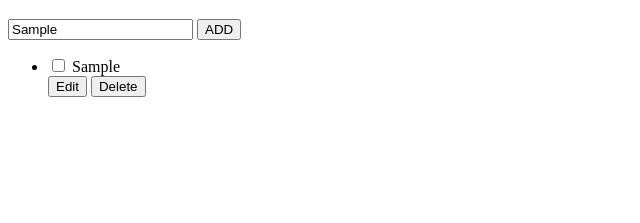
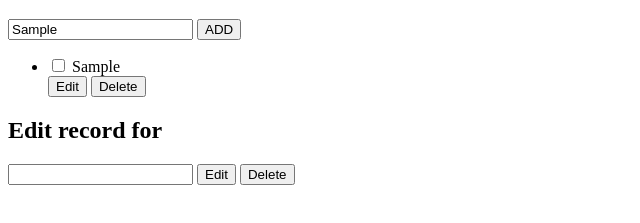
Before and after one commit to ChamuMutezva/todo-js, a plain HTML site: page index.html in a window 1280 px wide. Both pictures are taken after typing "Sample" into the empty fields and a click on the input "ADD". Shown: the part 61-284 px from the top of the page, without its empty margins (0-640 px from the left). Drawn offline with Linux system fonts and the light colour scheme.

Commit message:
feat: edit section created

```diff
--- a/index.html
+++ b/index.html
@@ -1,19 +1,24 @@
 <!DOCTYPE html>
 <html lang="en">
+
 <head>
     <meta charset="UTF-8">
     <meta name="viewport" content="width=device-width, initial-scale=1.0">
     <title>My Todo For 2020</title>
 </head>
+
 <body>
-    <header><h1>What needs to be done</h1></header>
+    <header>
+        <h1>What needs to be done</h1>
+    </header>
     <main>
         <form>
             <input type="text" class="addTodo" />
             <input type="submit" value="ADD" />
         </form>
-        <ul class="todoList">
-            <!--
+        <div class="container">
+            <ul class="todoList">
+                <!--
           <li>
                 <div>
                     <input type="checkbox" id="todo1"/>
@@ -25,11 +30,19 @@
                 </div>
             </li>
         -->
-        </ul>
+            </ul>
+            <div class="updateRecords">
+                <h2>Edit record for</h2>
+                <input type="text" class="newTodo" />
+                <input type="button" value="Edit" id="editRecords">
+                <input type="button" value="Delete" id="deleteRecords">
+            </div>
 
+        </div>
     </main>
 
     <script src="main.js"></script>
 
 </body>
+
 </html>
--- a/main.js
+++ b/main.js
@@ -6,14 +6,15 @@ let todoValue = ""
 console.log(addTodo);
 console.log(form)
 
-const addTemplate = (elementValue, htmlTag, index) => {
+const addTemplate = (elementValue, htmlTag, indexed) => {
     const todoTemplate = `
 
-                    <input type="checkbox" id="${index}"/>
-                    <label for="${index}">${elementValue}</label>
+                    <label>
+                         <input type="checkbox" id="${indexed}"/>  ${elementValue}
+                    </label>
                     <div class="update">
-                        <input type="button" value="Edit" class="editTodo">
-                        <input type="button" value="Delete" class="deleteTodo">
+                        <input type="button" value="Edit" class="editTodo ${indexed}">
+                        <input type="button" value="Delete" class="deleteTodo ${indexed}">
                     </div>
                  `
     htmlTag.innerHTML = todoTemplate
@@ -29,7 +30,7 @@ const populateLi = () => {
         const li = document.createElement("li");
         console.log(count)
         console.log(allItems[key], key);
-        addTemplate(allItems[key], li , key);
+        addTemplate(allItems[key], li, key);
         todoList.appendChild(li);
         count = count + 1;
     }
@@ -50,10 +51,10 @@ form.addEventListener("submit", (event) => {
     console.log(addTodo.value);
     console.log("Localstotage ", localStorage.length)
     localStorage.setItem("todo" + localStorage.length, addTodo.value);
-   // todoValue = todo + addTodo.value
+    // todoValue = todo + addTodo.value
 
     // li.innerHTML = todoTemplate
-    addTemplate(addTodo.value, li,"todo" + localStorage.length);
+    addTemplate(addTodo.value, li, "todo" + localStorage.length);
     todoList.appendChild(li);
 
 })
@@ -70,12 +71,22 @@ form.addEventListener("submit", (event) => {
 todoList.addEventListener("click", (event) => {
     const clickTarget = event.target
     console.log(clickTarget);
-    if(clickTarget.classList.contains("editTodo")) {
+    if (clickTarget.classList.contains("editTodo")) {
         console.log("Edit button detected")
-    } else if(clickTarget.classList.contains("deleteTodo")) {
+    } else if (clickTarget.classList.contains("deleteTodo")) {
+        const allItems = { ...localStorage }
+        console.log(clickTarget.classList[1])
+        for (let key in allItems) {
+            console.log(allItems[key], key);
+            if (key == clickTarget.classList[1]){
+                console.log(key);
+                localStorage.removeItem(key);
+            }
+
+        }
         console.log("Delete the contains of this tag");
         //clickTarget.closest("li") to find nearest li tag - in this case parent
         console.log(clickTarget.closest("li"));
-        todoList.removeChild(clickTarget.closest("li"));
+       todoList.removeChild(clickTarget.closest("li"));
     }
 })
```
